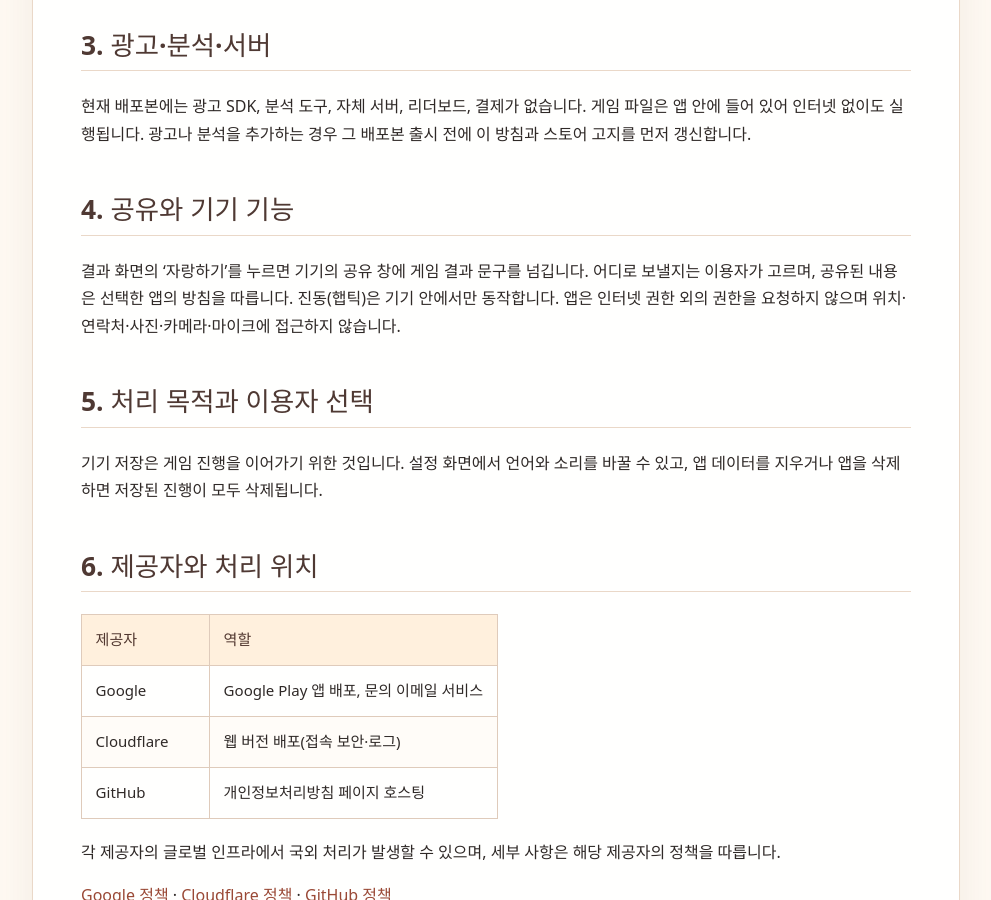
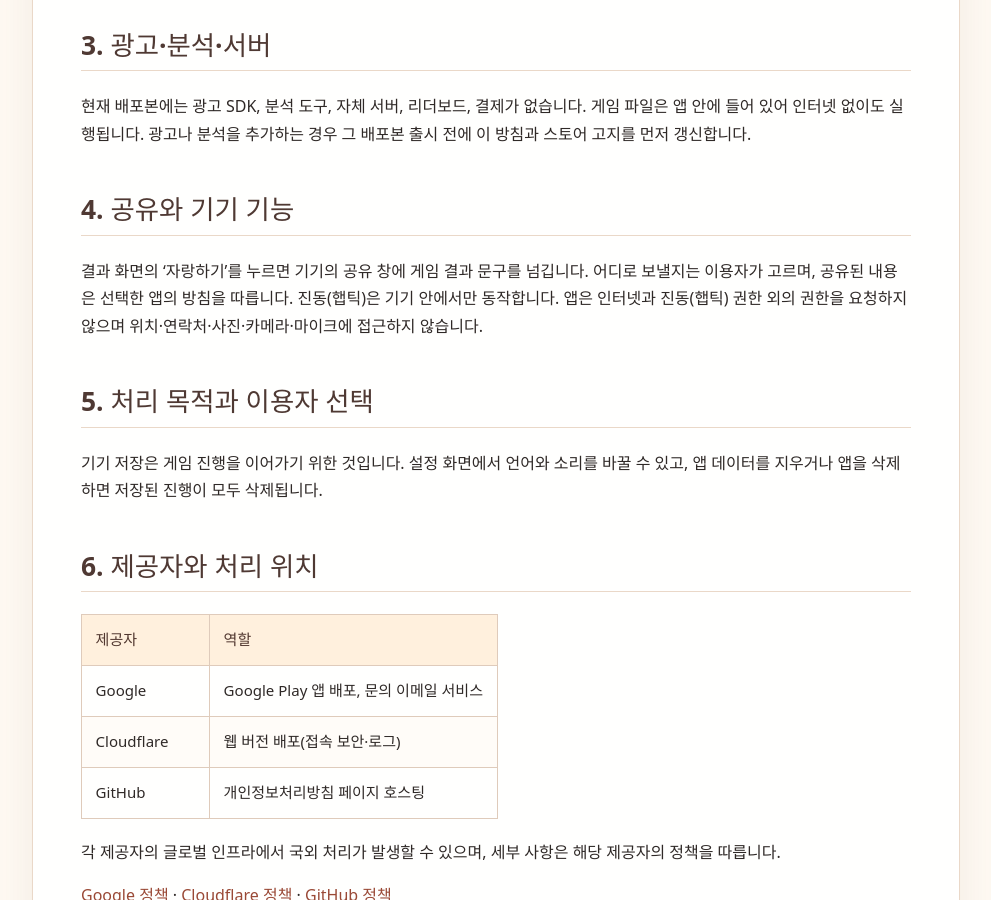
Before and after one commit to lilysnc/privacy-policies, a Jekyll site: the page built from prism-breaker/index.md, in a window 1280 px wide and 900 px high, scrolled down 838 px. Shown: the whole window, without its empty margins (144-1135 px from the left). Built offline with Jekyll 4.4.1, drawn with Linux system fonts in a browser that asks for light colours.

Commit message:
prism-breaker: mention the vibration permission used for haptics

```diff
--- a/prism-breaker/index.md
+++ b/prism-breaker/index.md
@@ -31,7 +31,7 @@ permalink: /prism-breaker/
 
 ## 4. 공유와 기기 기능
 
-결과 화면의 ‘자랑하기’를 누르면 기기의 공유 창에 게임 결과 문구를 넘깁니다. 어디로 보낼지는 이용자가 고르며, 공유된 내용은 선택한 앱의 방침을 따릅니다. 진동(햅틱)은 기기 안에서만 동작합니다. 앱은 인터넷 권한 외의 권한을 요청하지 않으며 위치·연락처·사진·카메라·마이크에 접근하지 않습니다.
+결과 화면의 ‘자랑하기’를 누르면 기기의 공유 창에 게임 결과 문구를 넘깁니다. 어디로 보낼지는 이용자가 고르며, 공유된 내용은 선택한 앱의 방침을 따릅니다. 진동(햅틱)은 기기 안에서만 동작합니다. 앱은 인터넷과 진동(햅틱) 권한 외의 권한을 요청하지 않으며 위치·연락처·사진·카메라·마이크에 접근하지 않습니다.
 
 ## 5. 처리 목적과 이용자 선택
 
```
Also changed, not shown: prism-breaker/en/index.md (+1 -1 lines).
